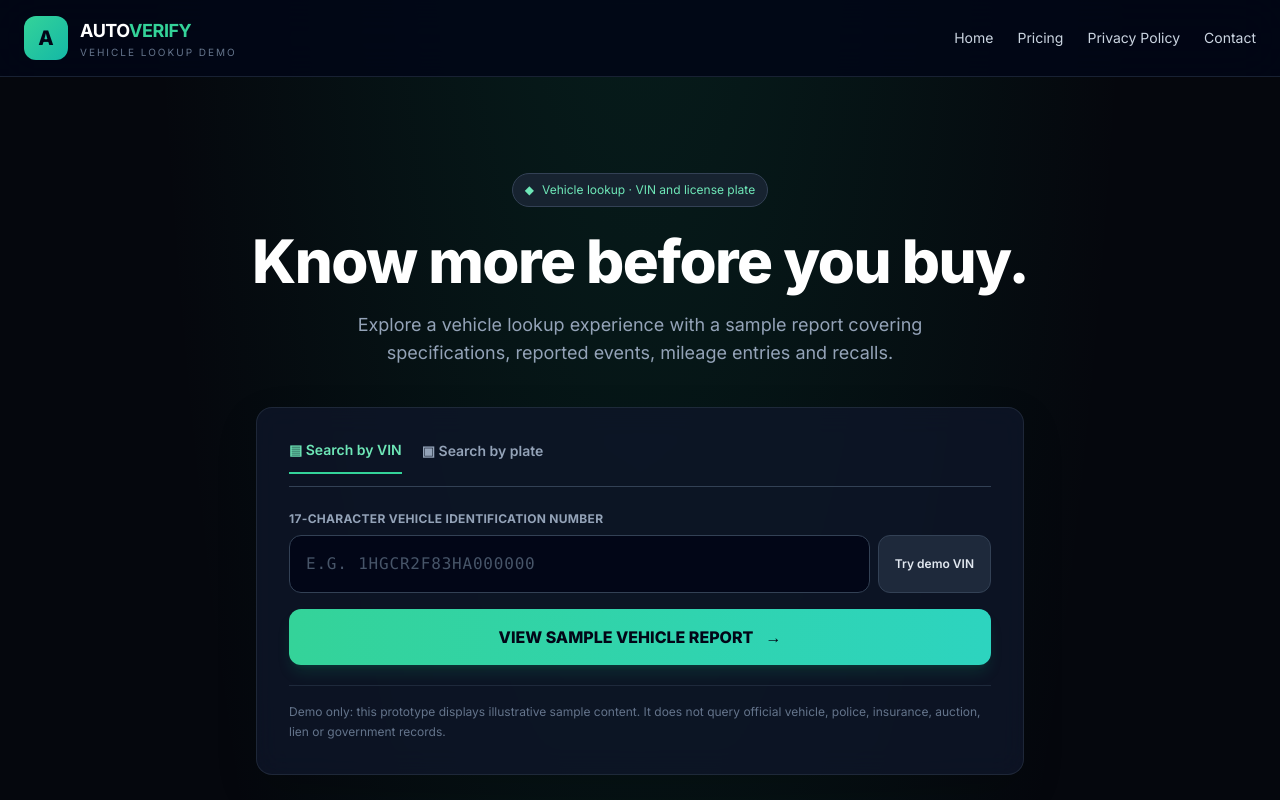
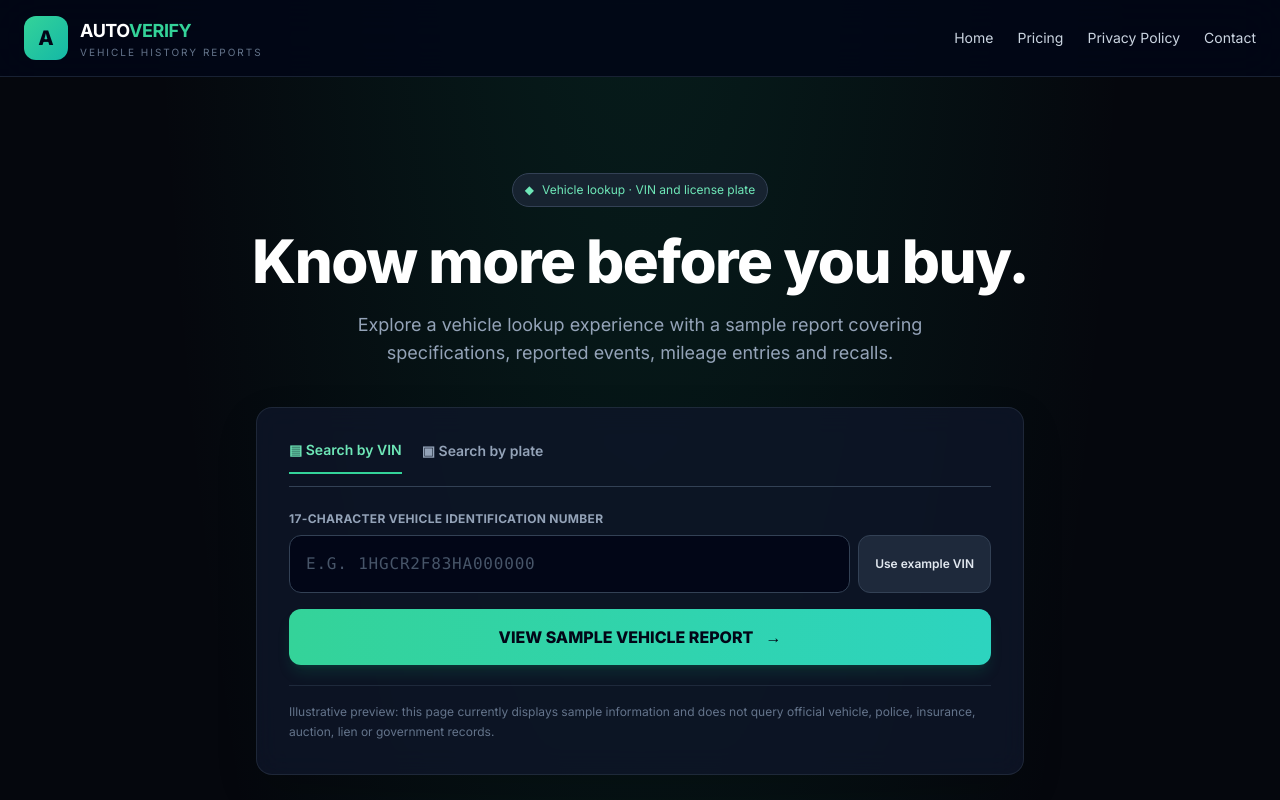
Before and after one commit to rddsenterprises-tech/AUTOVERIFY, a plain HTML site: page index.html in a window 1280 px wide. Shown: the top 800 px of the page. Drawn offline with nearby package versions, Linux system fonts and the light colour scheme.

Commit message:
Remove demo wording from AutoVerify preview

```diff
--- a/index.html
+++ b/index.html
@@ -4,7 +4,7 @@
   <meta charset="UTF-8">
   <meta name="viewport" content="width=device-width, initial-scale=1">
   <meta name="theme-color" content="#05070d">
-  <title>AutoVerify — Vehicle Lookup Demo</title>
+  <title>AutoVerify — Vehicle History Reports</title>
   <script src="https://cdn.tailwindcss.com"></script>
   <link rel="preconnect" href="https://fonts.googleapis.com">
   <link rel="preconnect" href="https://fonts.gstatic.com" crossorigin>
@@ -26,7 +26,7 @@
     <div class="mx-auto flex h-18 max-w-7xl items-center justify-between px-4 py-4 sm:px-6">
       <a href="#" class="flex items-center gap-3" aria-label="AutoVerify home">
         <span class="grid h-11 w-11 place-items-center rounded-xl bg-gradient-to-br from-emerald-400 to-teal-500 text-xl font-black text-slate-950">A</span>
-        <span><strong class="block text-lg tracking-tight text-white">AUTO<span class="text-emerald-400">VERIFY</span></strong><small class="block text-[10px] uppercase tracking-[.2em] text-slate-500">Vehicle lookup demo</small></span>
+        <span><strong class="block text-lg tracking-tight text-white">AUTO<span class="text-emerald-400">VERIFY</span></strong><small class="block text-[10px] uppercase tracking-[.2em] text-slate-500">Vehicle history reports</small></span>
       </a>
       <nav class="hidden items-center gap-6 text-sm text-slate-300 md:flex">
         <a href="#home" class="hover:text-emerald-400">Home</a>
@@ -53,7 +53,7 @@
             <label for="vin" class="mb-2 block text-xs font-bold uppercase tracking-wide text-slate-400">17-character vehicle identification number</label>
             <div class="flex flex-col gap-2 sm:flex-row">
               <input id="vin" maxlength="17" autocomplete="off" spellcheck="false" placeholder="e.g. 1HGCR2F83HA000000" class="min-w-0 flex-1 rounded-xl border border-slate-700 bg-slate-950 px-4 py-4 font-mono uppercase tracking-wider text-white placeholder:text-slate-600">
-              <button id="demoBtn" type="button" class="rounded-xl border border-slate-700 bg-slate-800 px-4 py-3 text-xs font-semibold text-slate-200 hover:bg-slate-700">Try demo VIN</button>
+              <button id="exampleVinBtn" type="button" class="rounded-xl border border-slate-700 bg-slate-800 px-4 py-3 text-xs font-semibold text-slate-200 hover:bg-slate-700">Use example VIN</button>
             </div>
           </div>
           <div id="plateFields" class="hidden grid-cols-1 gap-3 sm:grid-cols-3">
@@ -63,7 +63,7 @@
           <p id="formError" class="hidden text-sm text-rose-300" role="alert"></p>
           <button class="flex w-full items-center justify-center gap-3 rounded-xl bg-gradient-to-r from-emerald-400 to-teal-400 py-4 font-extrabold text-slate-950 shadow-lg shadow-emerald-500/15 hover:brightness-110" type="submit">VIEW SAMPLE VEHICLE REPORT <span>→</span></button>
         </form>
-        <p class="mt-5 border-t border-slate-800 pt-4 text-xs leading-5 text-slate-500">Demo only: this prototype displays illustrative sample content. It does not query official vehicle, police, insurance, auction, lien or government records.</p>
+        <p class="mt-5 border-t border-slate-800 pt-4 text-xs leading-5 text-slate-500">Illustrative preview: this page currently displays sample information and does not query official vehicle, police, insurance, auction, lien or government records.</p>
       </div>
       <div id="features" class="mx-auto mt-14 grid max-w-4xl gap-4 text-left sm:grid-cols-3">
         <article class="glass rounded-xl p-5"><span class="text-emerald-400">▤</span><h2 class="mt-3 text-sm font-bold text-white">Title & brand events</h2><p class="mt-1 text-xs leading-5 text-slate-400">A sample layout for title-related information.</p></article>
@@ -156,7 +156,7 @@
     }
     $('vinTab').addEventListener('click', () => setMode('vin'));
     $('plateTab').addEventListener('click', () => setMode('plate'));
-    $('demoBtn').addEventListener('click', () => { $('vin').value = '1HGCR2F83HA000000'; setMode('vin'); });
+    $('exampleVinBtn').addEventListener('click', () => { $('vin').value = '1HGCR2F83HA000000'; setMode('vin'); });
     $('lookupForm').addEventListener('submit', (event) => {
       event.preventDefault();
       const value = mode === 'vin' ? $('vin').value.trim().toUpperCase() : $('plate').value.trim().toUpperCase();
```
